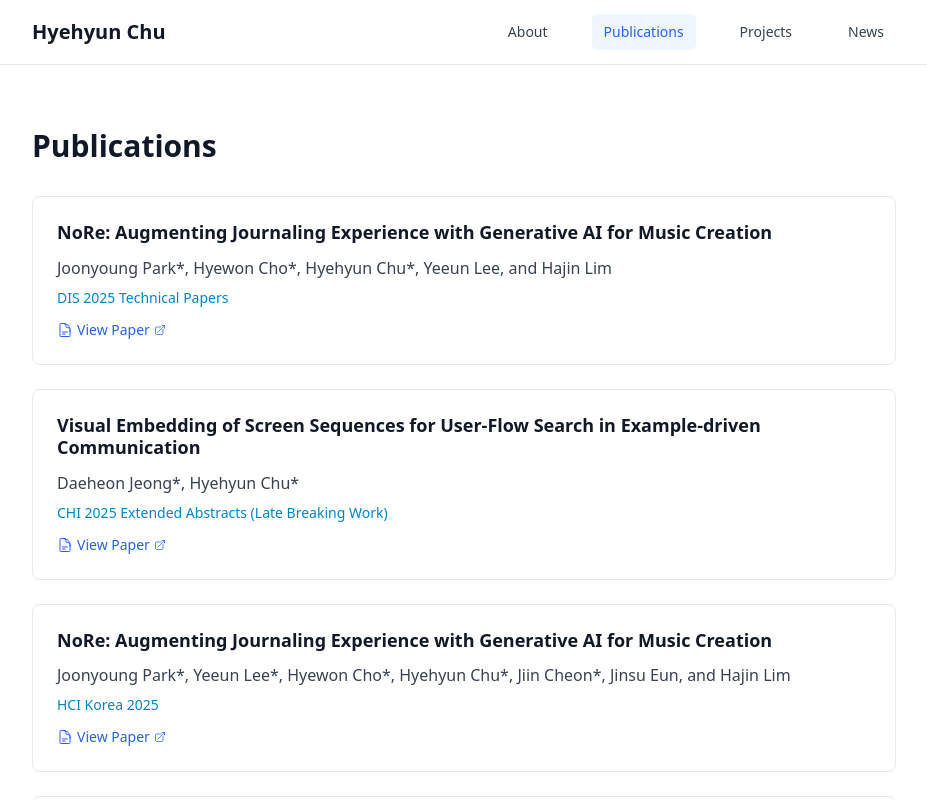
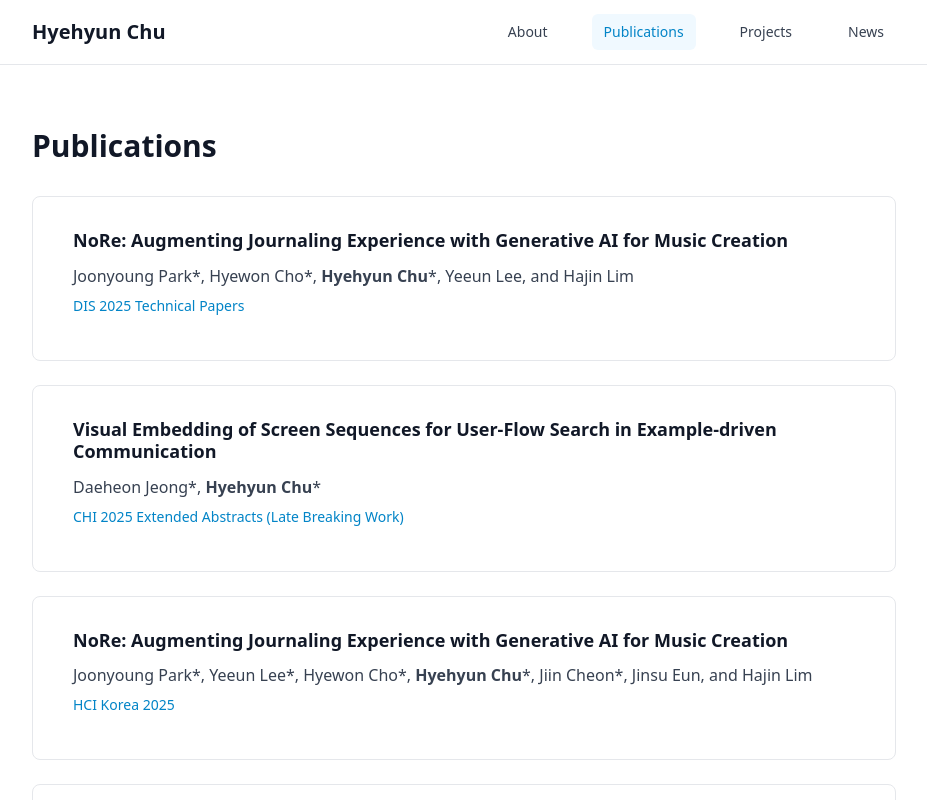
Before and after one commit to HHCHU/hyehyunchu, a Next.js app: page / in a window 1280 px wide. Both pictures are taken after a click on the button "Publications". Shown: the top 800 px of the page, without its empty margins (176-1103 px from the left). Built offline with nearby package versions, Linux system fonts and the light colour scheme.

Commit message:
🛠️ Fix styling

```diff
--- a/src/components/Sections/About.tsx
+++ b/src/components/Sections/About.tsx
@@ -49,9 +49,9 @@ const About: FC<AboutProps> = memo(({ setActiveTab }) => {
               {aboutItems.map(({ label, text, Icon }, idx) => (
                 <div
                   key={idx}
-                  className="flex items-center gap-2 px-3 py-1 bg-blue-50 text-blue-700 rounded-full text-sm font-medium"
+                  className="flex items-center gap-2 px-3 py-1 bg-sky-50 text-sky-700 rounded-full text-sm font-medium"
                 >
-                  {Icon && <Icon className="h-4 w-4 text-blue-400" />}
+                  {Icon && <Icon className="h-4 w-4 text-sky-400" />}
                   <span>{label}:</span>
                   <span className="font-normal text-gray-700">{text}</span>
                 </div>
@@ -67,7 +67,7 @@ const About: FC<AboutProps> = memo(({ setActiveTab }) => {
                   <a
                     key={text}
                     href={href}
-                    className={`px-6 py-2 rounded-md font-semibold text-base transition-colors focus:outline-none focus:ring-2 focus:ring-blue-400 ${
+                    className={`px-6 py-2 rounded-md font-semibold text-base transition-colors focus:outline-none focus:ring-2 focus:ring-sky-400 ${
                       primary
                         ? "bg-sky-500 text-white hover:bg-sky-600 focus:ring-sky-400"
                         : "bg-white text-sky-600 border border-sky-200 hover:bg-sky-50"
--- a/src/components/Sections/Contact/index.tsx
+++ b/src/components/Sections/Contact/index.tsx
@@ -33,7 +33,7 @@ const Contact: FC = memo(() => {
         <div className="bg-white border border-gray-200 rounded-lg p-8">
           <div className="flex flex-col gap-y-6">
             <div className="flex flex-col gap-6 md:flex-row md:items-center">
-              <EnvelopeIcon className="hidden h-12 w-12 text-blue-600 md:block" />
+              <EnvelopeIcon className="hidden h-12 w-12 text-sky-500 md:block" />
               <h2 className="text-2xl font-bold text-gray-900">{headerText}</h2>
             </div>
             <div className="grid grid-cols-1 gap-6">
@@ -48,8 +48,8 @@ const Contact: FC = memo(() => {
                         <dd className="flex items-center">
                           <a
                             className={classNames(
-                              "-m-2 flex rounded-md p-2 text-gray-600 hover:text-blue-600 focus:outline-none focus:ring-2 focus:ring-blue-600 transition-colors",
-                              { "hover:text-blue-600": href }
+                              "-m-2 flex rounded-md p-2 text-gray-600 hover:text-sky-600 focus:outline-none focus:ring-2 focus:ring-sky-600 transition-colors",
+                              { "hover:text-sky-600": href }
                             )}
                             href={href}
                             target="_blank"
--- a/src/components/Sections/Header.tsx
+++ b/src/components/Sections/Header.tsx
@@ -44,8 +44,8 @@ const Header: FC<HeaderProps> = memo(({ activeTab, setActiveTab }) => {
                 onClick={() => setActiveTab(tab.id)}
                 className={`px-3 py-2 text-sm font-medium rounded-md transition-colors ${
                   activeTab === tab.id
-                    ? "text-blue-600 bg-blue-50"
-                    : "text-gray-700 hover:text-blue-600 hover:bg-gray-50"
+                    ? "text-sky-600 bg-sky-50"
+                    : "text-gray-700 hover:text-sky-600 hover:bg-gray-50"
                 }`}
               >
                 {tab.label}
@@ -81,8 +81,8 @@ const Header: FC<HeaderProps> = memo(({ activeTab, setActiveTab }) => {
                   }}
                   className={`block w-full text-left px-3 py-2 text-sm font-medium rounded-md transition-colors ${
                     activeTab === tab.id
-                      ? "text-blue-600 bg-blue-50"
-                      : "text-gray-700 hover:text-blue-600 hover:bg-gray-50"
+                      ? "text-sky-600 bg-sky-50"
+                      : "text-gray-700 hover:text-sky-600 hover:bg-gray-50"
                   }`}
                 >
                   {tab.label}
--- a/src/components/Sections/Hero.tsx
+++ b/src/components/Sections/Hero.tsx
@@ -35,9 +35,9 @@ const Hero: FC = memo(() => {
             {aboutItems.map(({ label, text, Icon }, idx) => (
               <div
                 key={idx}
-                className="flex items-center gap-2 px-3 py-1 bg-blue-50 text-blue-700 rounded-full text-sm font-medium"
+                className="flex items-center gap-2 px-3 py-1 bg-sky-50 text-sky-700 rounded-full text-sm font-medium"
               >
-                {Icon && <Icon className="h-4 w-4 text-blue-400" />}
+                {Icon && <Icon className="h-4 w-4 text-sky-400" />}
                 <span>{label}:</span>
                 <span className="font-normal text-gray-700">{text}</span>
               </div>
@@ -53,7 +53,7 @@ const Hero: FC = memo(() => {
                 <a
                   key={text}
                   href={href}
-                  className={`px-6 py-2 rounded-md font-semibold text-base transition-colors focus:outline-none focus:ring-2 focus:ring-blue-400 ${
+                  className={`px-6 py-2 rounded-md font-semibold text-base transition-colors focus:outline-none focus:ring-2 focus:ring-sky-400 ${
                     primary
                       ? "bg-sky-500 text-white hover:bg-sky-600 focus:ring-sky-400"
                       : "bg-white text-sky-600 border border-sky-200 hover:bg-sky-50"
--- a/src/components/Sections/News.tsx
+++ b/src/components/Sections/News.tsx
@@ -35,7 +35,7 @@ const News: FC = memo(() => {
                   href={item.link}
                   target="_blank"
                   rel="noopener noreferrer"
-                  className="inline-flex items-center gap-1 text-sm text-blue-600 hover:text-blue-800 transition-colors"
+                  className="inline-flex items-center gap-1 text-sm text-sky-600 hover:text-sky-800 transition-colors"
                 >
                   Learn More
                 </a>
--- a/src/components/Sections/Publications.tsx
+++ b/src/components/Sections/Publications.tsx
@@ -11,6 +11,26 @@ const Publications: FC = memo(() => {
     (pub) => pub.note && pub.note.includes("equal contribution")
   );
 
+  // 내 이름을 bold 처리하는 함수
+  const formatAuthors = (authors: string) => {
+    const myName = "Hyehyun Chu";
+    const parts = authors.split(myName);
+
+    if (parts.length === 1) {
+      // 내 이름이 없는 경우 원본 반환
+      return authors;
+    }
+
+    return parts.map((part, index) => (
+      <span key={index}>
+        {part}
+        {index < parts.length - 1 && (
+          <strong className="font-bold">{myName}</strong>
+        )}
+      </span>
+    ));
+  };
+
   return (
     <div className="space-y-8 pt-16">
       <div>
@@ -21,7 +41,16 @@ const Publications: FC = memo(() => {
         {publications.map((pub, index) => (
           <div
             key={index}
-            className="bg-white border border-gray-200 rounded-lg p-6 hover:shadow-md transition-shadow"
+            className={`bg-white border border-gray-200 rounded-lg py-8 px-10 transition-all ${
+              pub.link && pub.link !== "#"
+                ? "hover:shadow-lg hover:border-sky-300 cursor-pointer"
+                : "hover:shadow-md"
+            }`}
+            onClick={() => {
+              if (pub.link && pub.link !== "#") {
+                window.open(pub.link, "_blank", "noopener,noreferrer");
+              }
+            }}
           >
             <div className="flex items-start justify-between mb-3">
               <h3 className="text-lg font-semibold text-gray-900 leading-tight">
@@ -29,24 +58,9 @@ const Publications: FC = memo(() => {
               </h3>
             </div>
 
-            <p className="text-gray-700 mb-2">{pub.authors}</p>
+            <p className="text-gray-700 mb-2">{formatAuthors(pub.authors)}</p>
 
             <p className="text-sky-600 text-sm mb-3 font-medium">{pub.venue}</p>
-
-            {pub.link && pub.link !== "#" && (
-              <div className="flex gap-3">
-                <a
-                  href={pub.link}
-                  target="_blank"
-                  rel="noopener noreferrer"
-                  className="inline-flex items-center gap-1 text-sm text-blue-600 hover:text-blue-800 transition-colors"
-                >
-                  <DocumentTextIcon className="h-4 w-4" />
-                  View Paper
-                  <ArrowTopRightOnSquareIcon className="h-3 w-3" />
-                </a>
-              </div>
-            )}
           </div>
         ))}
       </div>
```
Also changed, not shown: src/components/Sections/Projects.tsx (+11 -14 lines), src/data/data.tsx (+9 -9 lines).
